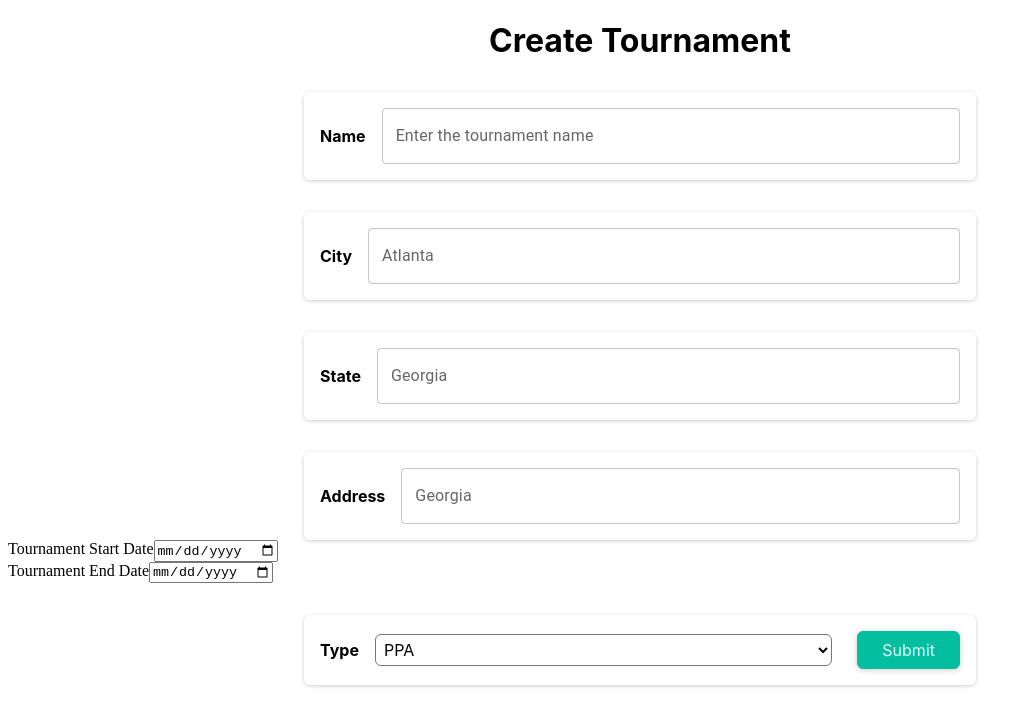
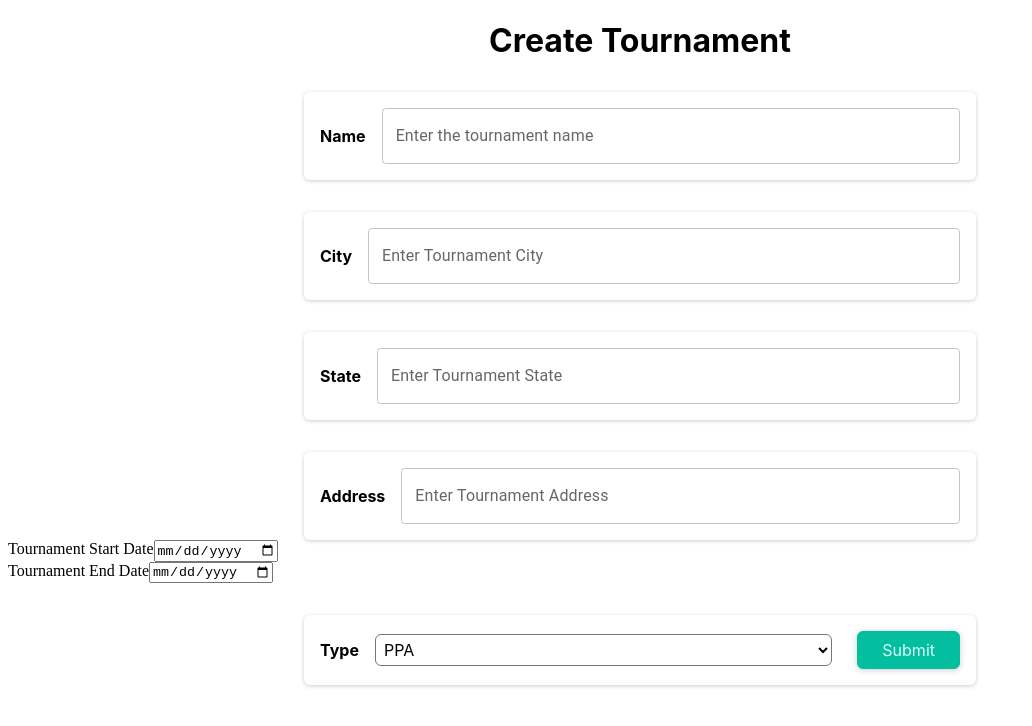
Before and after one commit to kristinhargrove/pbt-reviews, a Next.js app: page /createTournament in a window 1280 px wide. Shown: the top 726 px of the page, without its empty margins (0-1032 px from the left). Built offline with nearby package versions, Linux system fonts and the light colour scheme.

Commit message:
changed label messaginging on form

```diff
--- a/pages/createTournament.js
+++ b/pages/createTournament.js
@@ -43,7 +43,7 @@ export default function createTournamentForm() {
             fullWidth
             //error={emailError}
             //helperText={emailError ? "Email cannot be empty" : " "}
-            label="Atlanta"
+            label="Enter Tournament City"
           />
         </Control>
       </StyledFormElement>
@@ -58,7 +58,7 @@ export default function createTournamentForm() {
             fullWidth
             //error={emailError}
             //helperText={emailError ? "Email cannot be empty" : " "}
-            label="Georgia"
+            label="Enter Tournament State"
           />
         </Control>
       </StyledFormElement>
@@ -74,7 +74,7 @@ export default function createTournamentForm() {
             fullWidth
             //error={emailError}
             //helperText={emailError ? "Email cannot be empty" : " "}
-            label="Georgia"
+            label="Enter Tournament Address"
           />
         </Control>
       </StyledFormElement>
```
